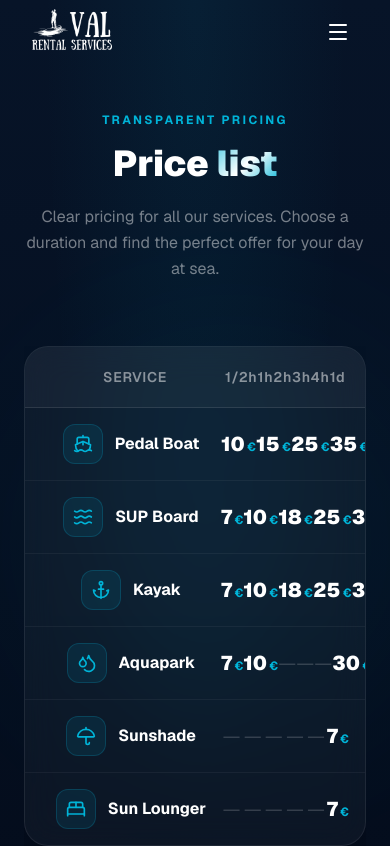
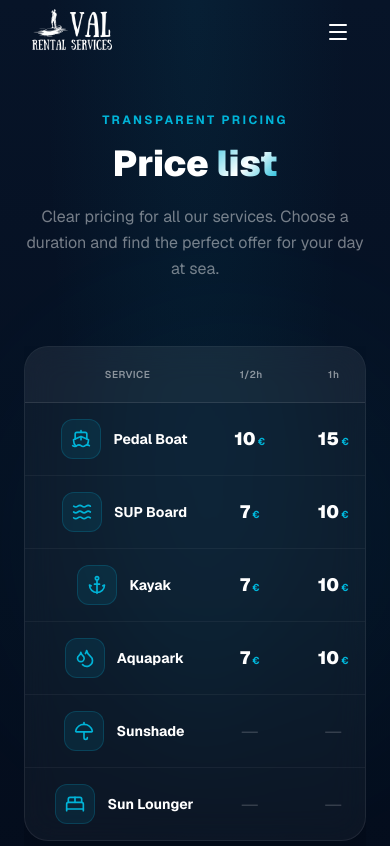
Before and after one commit to dinobaresic/ValWebApp, a Next.js app: page /en/cijene in a window 390 px wide. Shown: the top 846 px of the page. Built offline with nearby package versions, Linux system fonts and the light colour scheme.

Commit message:
fix: responsive bugs on mobile for hero and pricing table

```diff
--- a/src/components/Hero.tsx
+++ b/src/components/Hero.tsx
@@ -85,14 +85,14 @@ export default function Hero() {
       {/* Content */}
       <motion.div
         style={{ y: textY, opacity }}
-        className="relative z-10 flex flex-col items-center text-center px-6 max-w-4xl mx-auto w-full"
+        className="relative z-10 flex flex-col items-center text-center px-6 max-w-4xl mx-auto w-full pt-28 md:pt-0"
       >
         {/* Badge */}
         <motion.div
           initial={{ opacity: 0, y: 16 }}
           animate={{ opacity: 1, y: 0 }}
           transition={{ duration: 0.55 }}
-          className="inline-flex items-center gap-2 px-4 py-2 rounded-full mb-10 text-sm text-[#48cae4] font-medium"
+          className="inline-flex items-center gap-2 px-4 py-2 rounded-full mb-6 md:mb-10 text-xs md:text-sm text-[#48cae4] font-medium"
           style={{
             background: "rgba(255,255,255,0.04)",
             border: "1px solid rgba(0,180,216,0.28)",
@@ -111,10 +111,10 @@ export default function Hero() {
           initial={{ opacity: 0, scale: 0.8, rotate: -20 }}
           animate={{ opacity: 1, scale: 1, rotate: 0 }}
           transition={{ duration: 1.2, ease: "easeOut" }}
-          className="mb-8"
+          className="mb-6 md:mb-8"
         >
           <Sun
-            className="w-16 h-16 text-[#e9c46a]"
+            className="w-12 h-12 md:w-16 md:h-16 text-[#e9c46a]"
             strokeWidth={1.5}
             style={{ filter: "drop-shadow(0 0 20px rgba(233, 196, 106, 0.4))" }}
           />
@@ -125,7 +125,7 @@ export default function Hero() {
           initial={{ opacity: 0, y: 28 }}
           animate={{ opacity: 1, y: 0 }}
           transition={{ duration: 0.7, delay: 0.15 }}
-          className="text-5xl sm:text-6xl md:text-7xl lg:text-8xl font-black leading-[1.02] tracking-tight mb-7"
+          className="text-4xl sm:text-6xl md:text-7xl lg:text-8xl font-black leading-[1.02] tracking-tight mb-6 md:mb-7"
         >
           <span className="text-white block">{t("title1")}</span>
           <span
--- a/src/components/Pricing.tsx
+++ b/src/components/Pricing.tsx
@@ -84,7 +84,8 @@ export default function Pricing() {
             }}
           >
             {/* Header */}
-            <div className="grid grid-cols-[minmax(180px,2fr)_repeat(6,1fr)] border-b border-white/10 bg-white/[0.03] p-5 text-white/50 text-sm font-semibold tracking-wider text-center items-center">
+            <div className="min-w-[700px]">
+              <div className="grid grid-cols-[minmax(160px,2fr)_repeat(6,1fr)] border-b border-white/10 bg-white/[0.03] p-5 text-white/50 text-[10px] md:text-sm font-semibold tracking-wider text-center items-center">
                 <div className="text-center">{t("col_service")}</div>
                 {columns.map((col) => (
                   <div key={col}>{col}</div>
@@ -97,7 +98,7 @@ export default function Pricing() {
                 {items.map((item, index) => (
                   <div
                     key={item.name}
-                  className={`grid grid-cols-[minmax(180px,2fr)_repeat(6,1fr)] items-center p-4 text-center transition-colors hover:bg-white/[0.03] ${
+                    className={`grid grid-cols-[minmax(160px,2fr)_repeat(6,1fr)] items-center p-4 text-center transition-colors hover:bg-white/[0.03] ${
                       index !== items.length - 1 ? "border-b border-white/5" : ""
                     }`}
                   >
@@ -108,14 +109,14 @@ export default function Pricing() {
                       >
                         <item.Icon className="w-5 h-5 text-[#00b4d8]" />
                       </div>
-                    <span className="text-white font-bold text-base whitespace-nowrap">{item.name}</span>
+                      <span className="text-white font-bold text-sm md:text-base whitespace-nowrap">{item.name}</span>
                     </div>
                     {item.prices.map((price, i) => (
                       <div key={i} className="flex justify-center">
                         {price !== null ? (
                           <div className="flex items-baseline gap-0.5">
-                          <span className="text-xl md:text-2xl font-black text-white">{price}</span>
-                          <span className="text-[#00b4d8] font-bold text-xs">€</span>
+                            <span className="text-lg md:text-2xl font-black text-white">{price}</span>
+                            <span className="text-[#00b4d8] font-bold text-[10px] md:text-xs">€</span>
                           </div>
                         ) : (
                           <span className="text-white/20 font-light text-xl">—</span>
@@ -124,6 +125,7 @@ export default function Pricing() {
                     ))}
                   </div>
                 ))}
+              </div>
             </div>
           </div>
         </motion.div>
```
Lines whose indentation alone changed are shown as unchanged.
